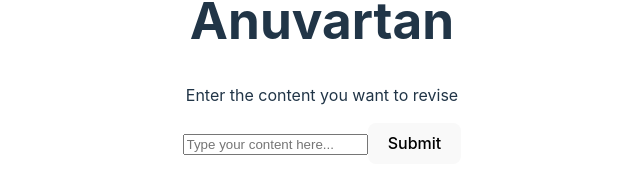
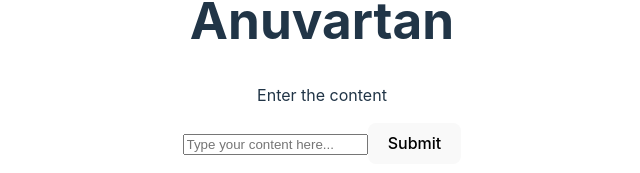
Before and after one commit to mayankpatidar275/anuvartan, a React (Vite) app: page / in a window 1280 px wide. Shown: the part 339-512 px from the top of the page, without its empty margins (318-958 px from the left). Built offline with nearby package versions, Linux system fonts and the light colour scheme.

Commit message:
fix: subheading changed

```diff
--- a/src/App.tsx
+++ b/src/App.tsx
@@ -5,9 +5,7 @@ function App() {
     <div className="flex flex-col items-center justify-center min-h-screen bg-gray-100 p-4">
       <header className="bg-white shadow-md p-6 rounded-lg text-center">
         <h1 className="text-2xl font-bold text-gray-800">Anuvartan</h1>
-        <p className="text-gray-600 mt-2">
-          Enter the content you want to revise
-        </p>
+        <p className="text-gray-600 mt-2">Enter the content</p>
 
         <div className="mt-4 flex flex-col sm:flex-row gap-2">
           <input
```
